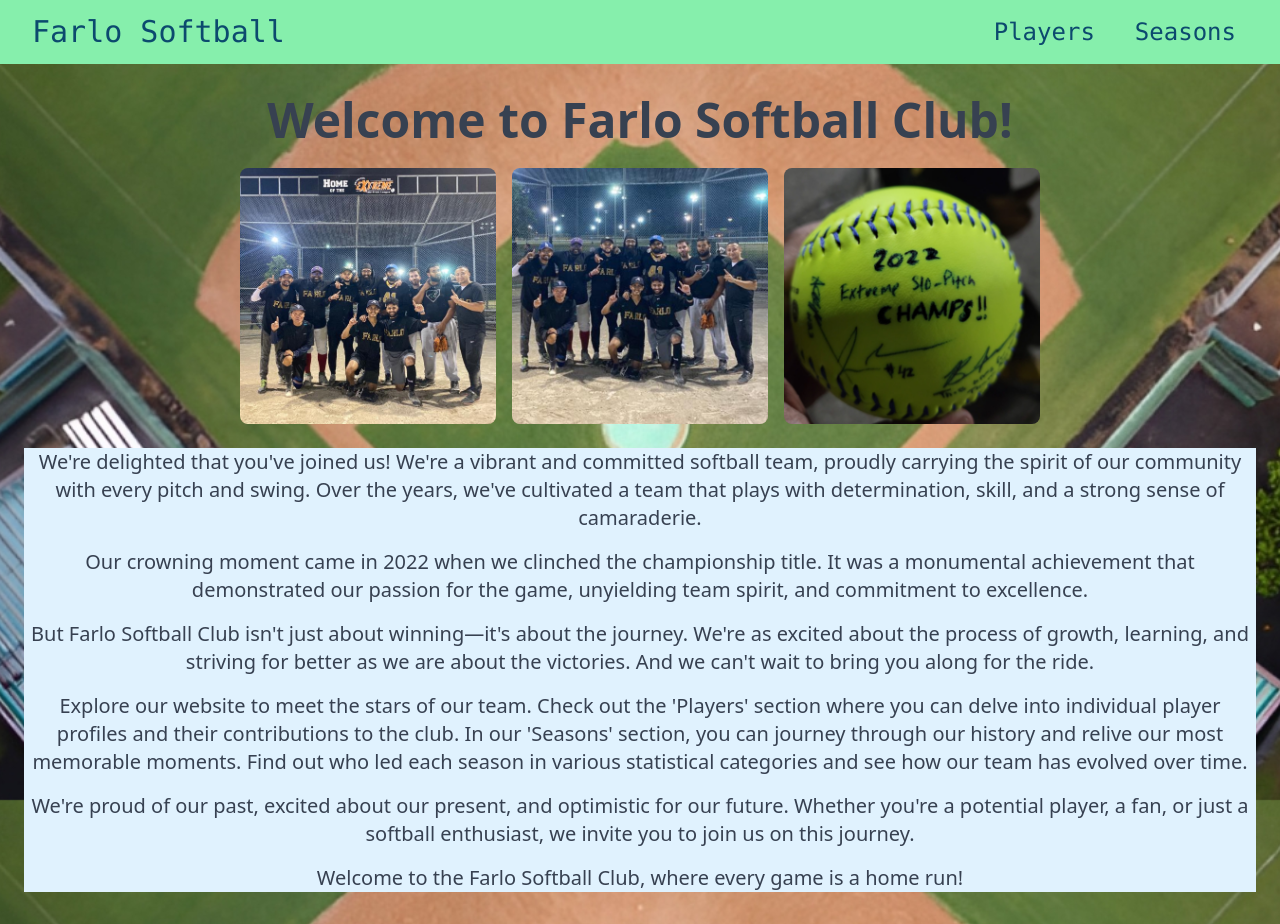
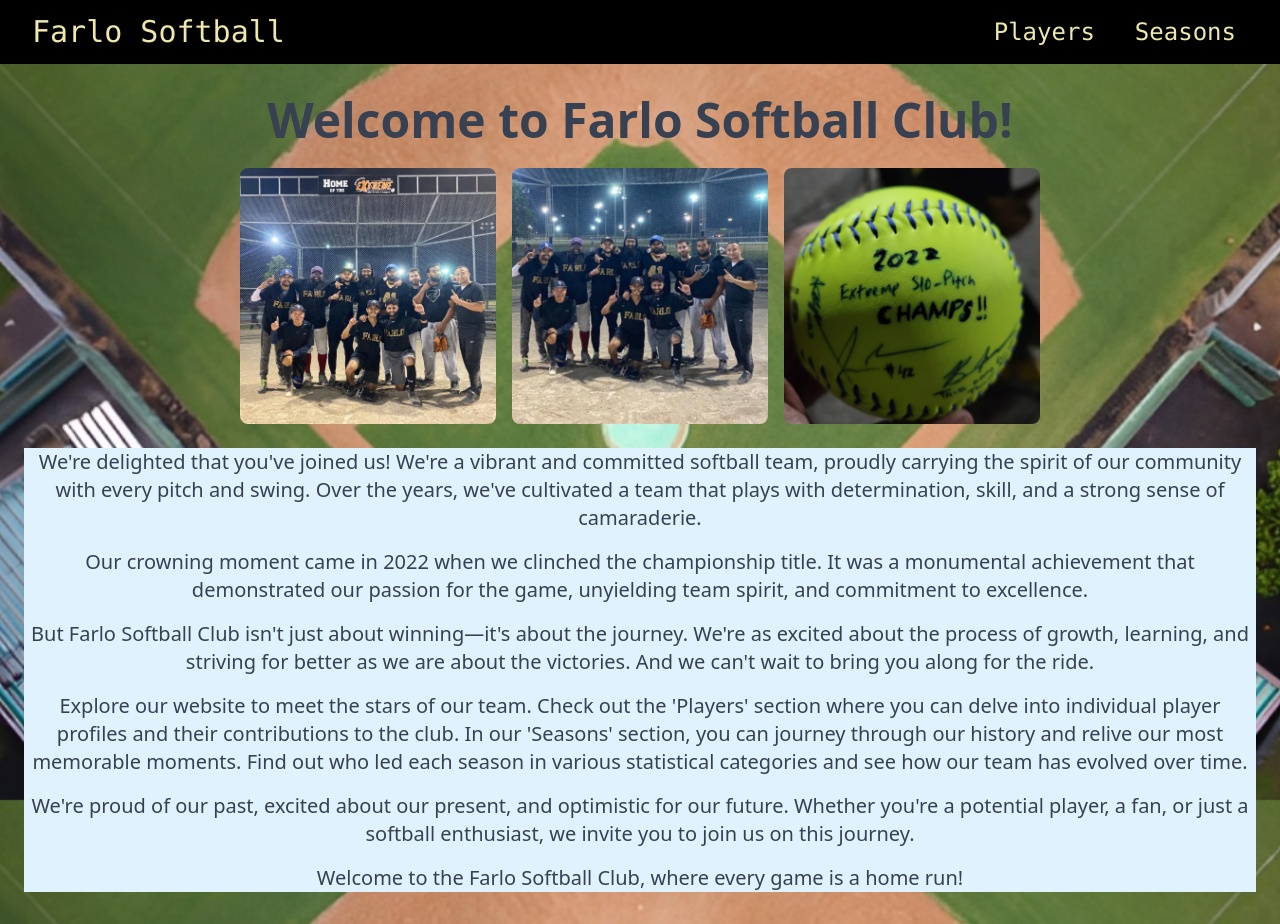
Before and after one commit to Charanvir/Farlo-Softball, a Next.js app: page / in a window 1280 px wide. Built offline with nearby package versions, Linux system fonts and the light colour scheme.

Commit message:
Restyled components

```diff
--- a/components/Card.module.css
+++ b/components/Card.module.css
@@ -27,14 +27,14 @@
 }
 
 .card__face__front {
-  background-color: lightgreen;
+  background-color: rgb(238, 232, 170);
   border: 10px solid black;
   padding: 20px;
   color: black;
 }
 
 .card__face__back {
-  background-color: lightgreen;
+  background-color: rgb(238, 232, 170);
   border: 10px solid black;
   padding: 20px;
   color: black;
--- a/components/Card.tsx
+++ b/components/Card.tsx
@@ -48,7 +48,7 @@ export default function Card({ playerData }: Props) {
           }`}
         >
           <div
-            className={`${styles.card__face} ${styles.card__face__front} bg-gray-300 h-full flex flex-col`}
+            className={`${styles.card__face} ${styles.card__face__front} h-full flex flex-col`}
           >
             <div className="absolute top-7 text-4xl right-1 z-10 bg-lime-100 text-sky-900 py-1 px-2 transform rotate-45">
               Farlo
@@ -90,7 +90,8 @@ export default function Card({ playerData }: Props) {
         </div>
       </div>
       <button
-        className="mt-4 bg-blue-500 text-white px-4 py-2 rounded shadow"
+        className="mt-4 text-sky-900 text-md px-4 py-2 rounded shadow border-2 border-black"
+        style={{ backgroundColor: "rgb(238,232,170)" }}
         onClick={clickHandler}
       >
         View {playerData.firstName}'s Player Page
--- a/components/StatCard.tsx
+++ b/components/StatCard.tsx
@@ -36,7 +36,7 @@ export default function StatCard({ statData }: Props) {
   statData = statData.filter((obj) => obj.name !== "team");
   return (
     <div className="text-center w-1/2 sm:w-1/4">
-      <div className="bg-emerald-100">
+      <div className="bg-gray-200">
         <h2 className="text-xl">{statData[0].name}</h2>
         <Avatar
           src="/images/defaultProfile.png"
--- a/components/navigation.tsx
+++ b/components/navigation.tsx
@@ -21,13 +21,14 @@ export default function Navbar() {
     setOpen((prev) => !prev);
   };
   return (
-    <nav className="bg-green-300 sticky top-0 z-50">
+    <nav className="sticky top-0 z-50" style={{ backgroundColor: "black" }}>
       <div className="mx-auto px-4 sm:px-6 lg:px-8">
         <div className="flex items-center justify-between h-16">
           <div className="flex items-cente">
             <Link
               href={"/"}
-              className="text-sky-900 sm:text-3xl text-2xl font-mono"
+              className="sm:text-3xl text-2xl font-mono"
+              style={{ color: "rgb(238,232,170)" }}
             >
               Farlo Softball
             </Link>
@@ -37,10 +38,11 @@ export default function Navbar() {
             <div className="ml-10 flex items-baseline space-x-4">
               {navLinks.map((nav) => (
                 <Link
-                  className="text-sky-900 hover:bg-green-300 hover:text-sky-600 px-3 py-2 rounded-md
+                  className="hover:bg-zinc-700 px-3 py-2 rounded-md
                   sm:text-2xl font-mono transition-all duration-500"
                   href={nav.link}
                   key={nav.title}
+                  style={{ color: "rgb(238,232,170)" }}
                 >
                   {nav.title}
                 </Link>
@@ -52,7 +54,8 @@ export default function Navbar() {
             <button
               type="button"
               onClick={handleMenu}
-              className="inline-flex items-center justify-center p-2 rounded-md text-sky-900"
+              className="inline-flex items-center justify-center p-2 rounded-md"
+              style={{ color: "rgb(238,232,170)" }}
             >
               <span className="sr-only">Open Menu</span>
               {open === true ? <FaTimes /> : <FaBars />}
@@ -66,10 +69,11 @@ export default function Navbar() {
           <div className="pb-3 space-y-1 sm:px-3 text-center">
             {navLinks.map((link) => (
               <Link
-                className="text-sky-900 hover:bg-green-300 hover:text-sky-600 px-3 py-2 rounded-md
+                className=" hover:bg-green-300 hover:text-sky-600 px-3 py-2 rounded-md
               text-xl font-mono transition-all duration-500 "
                 href={link.link}
                 key={link.title}
+                style={{ color: "rgb(238,232,170)" }}
               >
                 {link.title}
               </Link>
--- a/pages/players.tsx
+++ b/pages/players.tsx
@@ -14,7 +14,7 @@ export default function players({ playerData }: { playerData: PlayerType[] }) {
   });
   return (
     <div>
-      <h1 className="text-center text-2xl py-5 text-sky-900">
+      <h1 className="text-center text-2xl py-5 text-sky-900 sm:w-2/3 w-4/5 mx-auto bg-gray-100 my-5">
         Meet the Farlo Players
       </h1>
       {playerData.map((player) => (
--- a/pages/season/[year].tsx
+++ b/pages/season/[year].tsx
@@ -79,7 +79,7 @@ export default function SingleSeason({
 
   return (
     <div>
-      <h1 className="text-center text-3xl py-5 underline bg-lime-100">
+      <h1 className="text-center text-3xl py-5 underline bg-white m-5">
         The {seasonData[0].year} Farlo Season
       </h1>
       <div className="flex flex-wrap justify-center">
--- a/pages/seasons.tsx
+++ b/pages/seasons.tsx
@@ -21,7 +21,7 @@ export default function Seasons({
 }) {
   return (
     <div>
-      <h1 className="text-center text-3xl py-3 bg-lime-100 underline">
+      <h1 className="text-center text-3xl py-3 bg-gray-200 underline">
         Seasons Overview
       </h1>
       <div className="flex justify-center border-style border-2 w-4/5 m-auto my-5">
```
Also changed, not shown: 1 other file (tests, documents, lock files or other folders).
